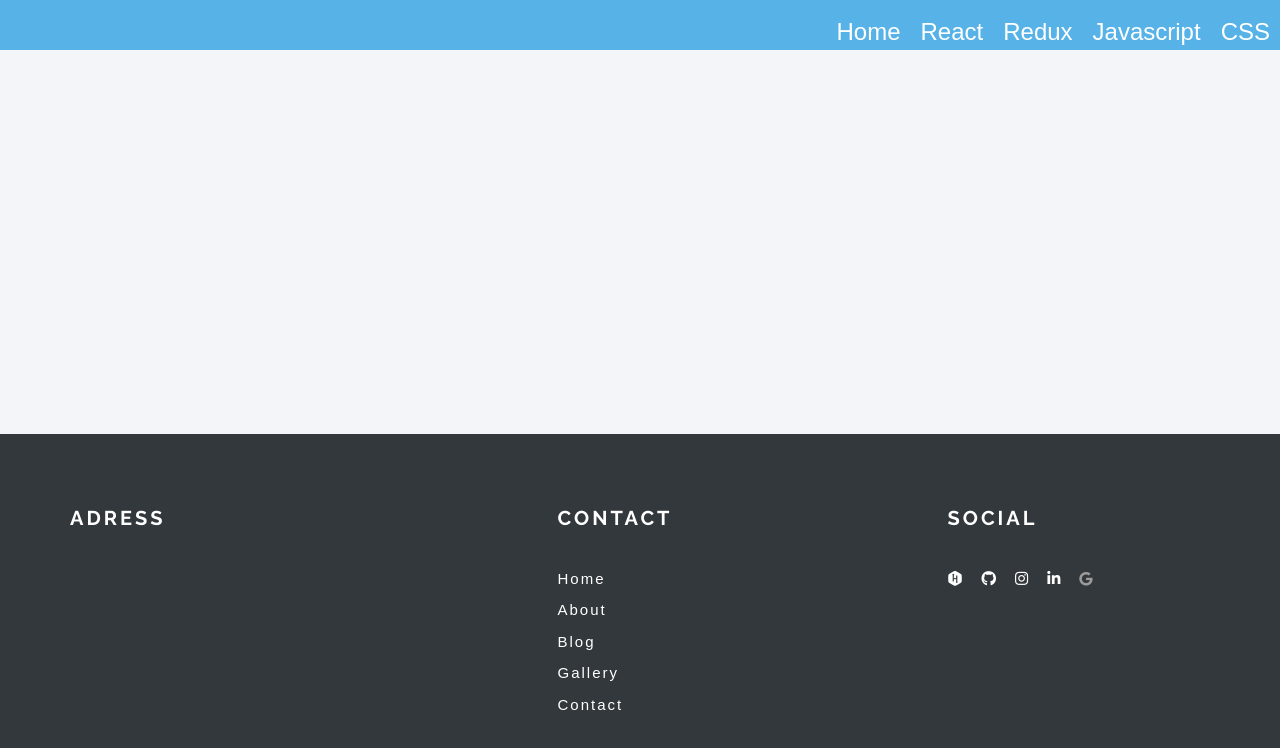
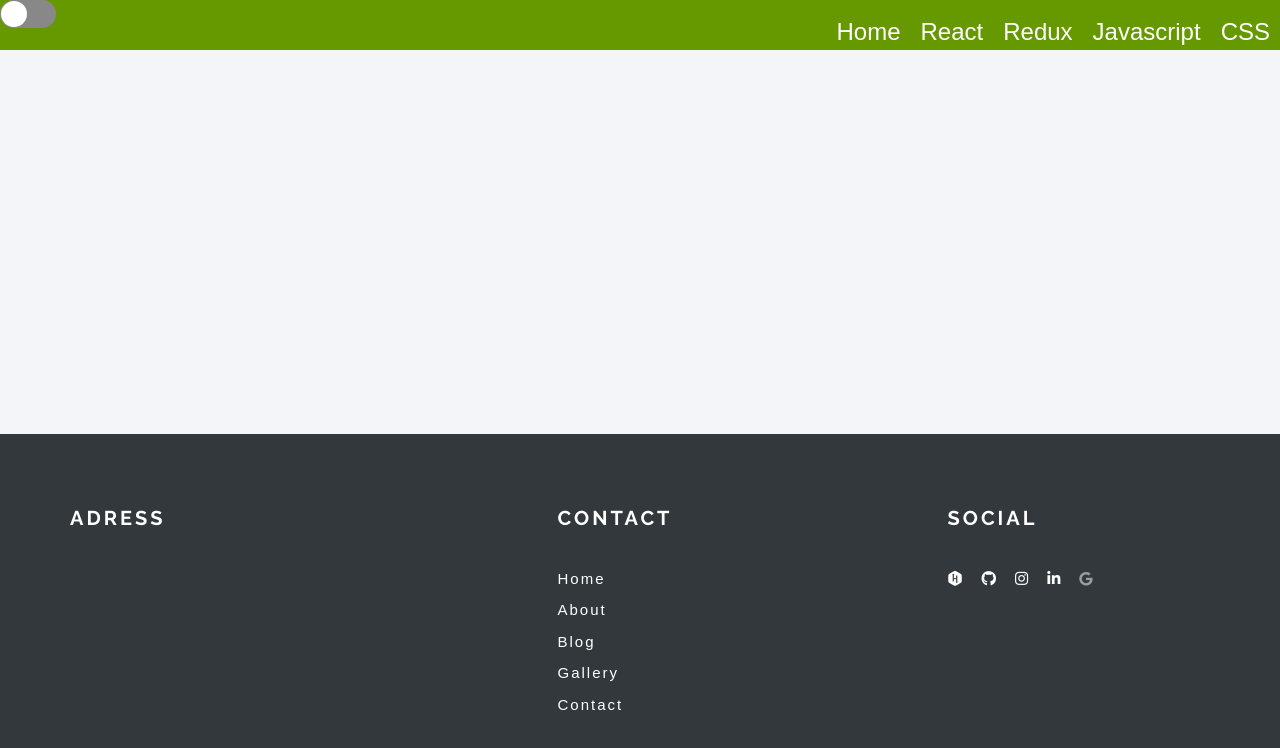
Before and after one commit to sid3345/personal-site, a React (Create React App) app: page /css in a window 1280 px wide. Shown: the top 748 px of the page. Built offline with nearby package versions, Linux system fonts and the light colour scheme; no server answers.

Commit message:
navbar switch color

```diff
--- a/package.json
+++ b/package.json
@@ -15,6 +15,7 @@
     "react-mailto": "^0.4.0",
     "react-router-dom": "5.1.2",
     "react-scripts": "3.3.0",
+    "react-switch": "^6.0.0",
     "react-typing-effect": "^2.0.2"
   },
   "scripts": {
--- a/src/components/Navbar.js
+++ b/src/components/Navbar.js
@@ -1,14 +1,21 @@
 import React, { Component } from 'react';
 import Navitem from './Navitem';
+import Switch from "react-switch";
 
 class Navbar extends Component {
     constructor(props)
     {
         super(props);
         this.state={
-            'NavItemActive':''
+            'NavItemActive':'',
+            checked: false
         }
     }
+
+    mode = (checked) => {
+        this.setState({checked});
+    }
+
     activeitem=(x)=>
     {
         if(this.state.NavItemActive.length>0){
@@ -20,7 +27,8 @@ class Navbar extends Component {
     };
     render() {
         return (
-            <nav>
+            <nav style= {this.state.checked ? {background: "rgb(153, 204, 255)"}: {background: "rgb(102, 153, 0)"}}>
+            <Switch onColor='#000000' checkedIcon={false} uncheckedIcon={false} onChange={this.mode} checked={this.state.checked} />
             <ul>
             <Navitem item="Home" tolink="/"  activec={this.activeitem}></Navitem>
             <Navitem item="React" tolink="/react"  activec={this.activeitem}></Navitem>
```
Also changed, not shown: 1 other file (tests, documents, lock files or other folders).
